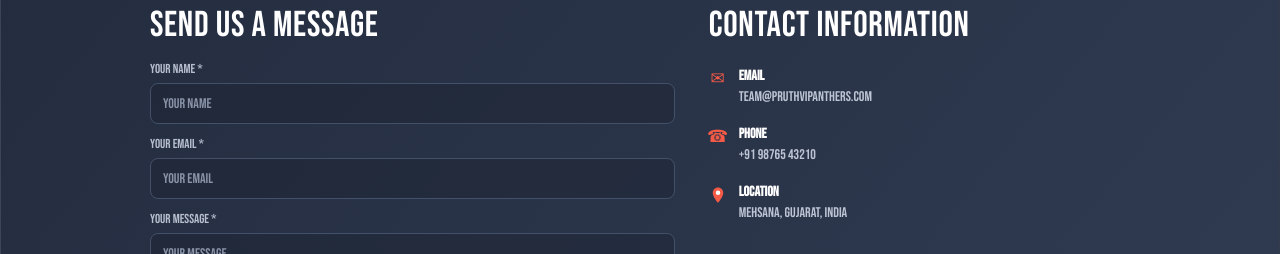
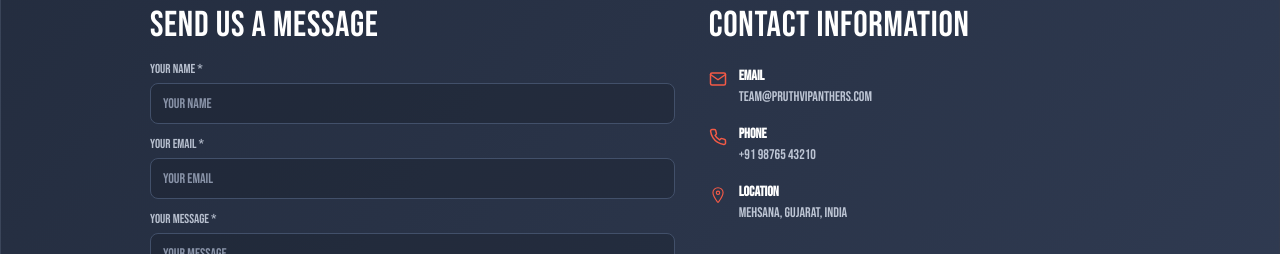
Before and after one commit to simpharsh/prithvipanthers, a React (Create React App) app in the folder frontend/: page /contact in a window 1280 px wide. Shown: the part 240-494 px from the top of the page. Built offline with nearby package versions, Linux system fonts and the light colour scheme; no server answers.

Commit message:
contact icon change

```diff
--- a/frontend/src/components/contact.jsx
+++ b/frontend/src/components/contact.jsx
@@ -2,6 +2,8 @@
 import { motion } from 'framer-motion';
 import './contact.css';
 import { pageTransition } from '../utils/pageMotion';
+import { FiMail, FiPhone } from 'react-icons/fi';
+import { IoLocationOutline } from 'react-icons/io5';
 
 const initialState = {
   name: '',
@@ -102,7 +104,7 @@
               <h2>CONTACT INFORMATION</h2>
 
               <div className="info-row">
-                <span className="info-icon">✉</span>
+                <FiMail className="info-icon" />
                 <div>
                   <h3>Email</h3>
                   <p>team@pruthvipanthers.com</p>
@@ -110,7 +112,7 @@
               </div>
 
               <div className="info-row">
-                <span className="info-icon">☎</span>
+                <FiPhone className="info-icon" />
                 <div>
                   <h3>Phone</h3>
                   <p>+91 98765 43210</p>
@@ -118,12 +120,7 @@
               </div>
 
               <div className="info-row">
-                <span className="info-icon" aria-label="Location pin" role="img">
-                  <svg viewBox="0 0 24 24" aria-hidden="true" focusable="false">
-                    <path d="M12 2C8.13 2 5 5.13 5 9c0 5.03 5.33 11.57 6.18 12.58a1 1 0 0 0 1.54 0C13.67 20.57 19 14.03 19 9c0-3.87-3.13-7-7-7Z" fill="currentColor" />
-                    <circle cx="12" cy="9" r="3" fill="#ffffff" />
-                  </svg>
-                </span>
+                <IoLocationOutline className="info-icon" />
                 <div>
                   <h3>Location</h3>
                   <p>Mehsana, Gujarat, India</p>
```
